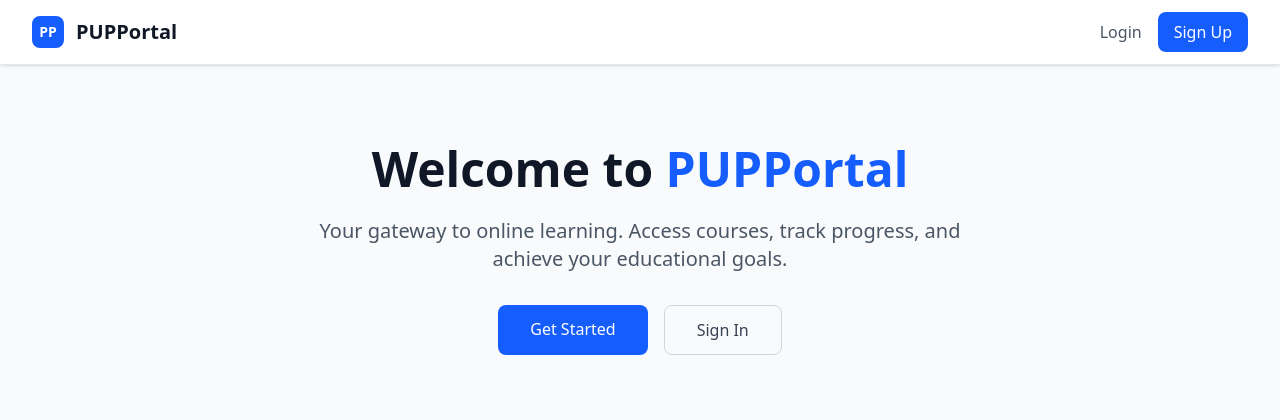
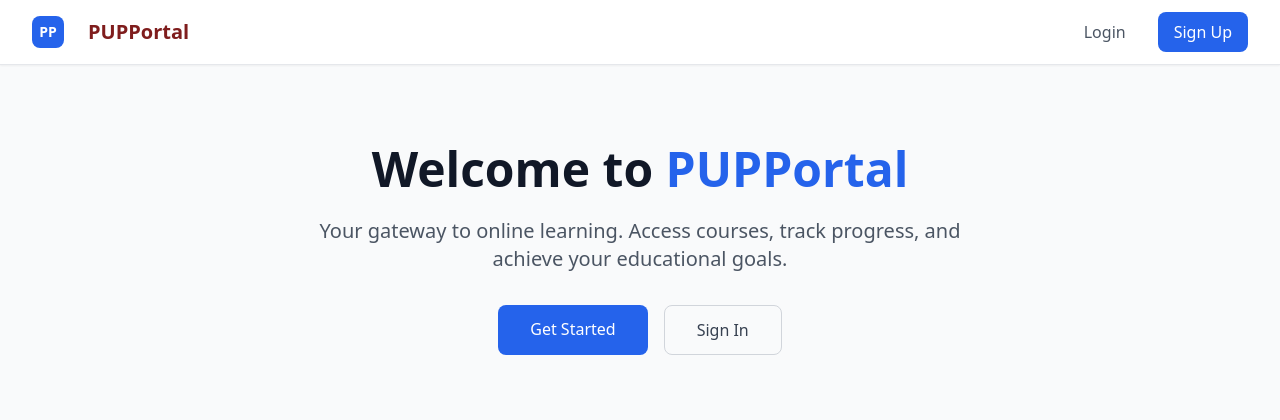
Before and after one commit to geraldsberongoy/php-mvc, a PHP site: template framework/views/landing.html.twig in a window 1280 px wide. Shown: the top 420 px of the page. Run offline with PHP 8.4, Linux system fonts and the light colour scheme; the template is opened without the code that fills it, so the values that code supplies are empty; some libraries are stand-ins or nearby versions.

Commit message:
feat(styles): add text-red-900 utility class and update navigation link color

```diff
--- a/framework/public/css/style.css
+++ b/framework/public/css/style.css
@@ -1003,6 +1003,9 @@
   .text-red-800 {
     color: var(--color-red-800);
   }
+  .text-red-900 {
+    color: var(--color-red-900);
+  }
   .text-white {
     color: var(--color-white);
   }
--- a/framework/views/auth/login.html.twig
+++ b/framework/views/auth/login.html.twig
@@ -11,6 +11,7 @@
 	<!-- Tailwind CSS -->
 	<script src="https://cdn.tailwindcss.com"></script>
 	<link href="/css/style.css" rel="stylesheet">
+</head>
 
 <body class="bg-gray-50 min-h-screen">
     {% include 'components/navigation.html.twig' %}
--- a/framework/views/auth/register.html.twig
+++ b/framework/views/auth/register.html.twig
@@ -7,7 +7,9 @@
 	<meta charset="UTF-8">
 	<meta name="viewport" content="width=device-width, initial-scale=1.0">
 	<title>Sign Up - PUPPortal</title>
+	<script src="https://cdn.tailwindcss.com"></script>
 	<link href="/css/style.css" rel="stylesheet">
+</head>
 
 <body class="bg-gray-50 min-h-screen">
     {% include 'components/navigation.html.twig' %}
--- a/framework/views/components/navigation.html.twig
+++ b/framework/views/components/navigation.html.twig
@@ -9,7 +9,7 @@
                 <div class="w-8 h-8 bg-blue-600 rounded-lg flex items-center justify-center">
                     <span class="text-white font-bold text-sm">PP</span>
                 </div>
-                <a href="{{ isAuthenticated ? '/dashboard' : '/' }}" class="text-xl font-bold text-gray-900">PUPPortal</a>
+                <a href="{{ isAuthenticated ? '/dashboard' : '/' }}" class="text-xl font-bold text-red-900">PUPPortal</a>
             </div>
 
             <!-- Navigation Items -->
--- a/framework/views/landing.html.twig
+++ b/framework/views/landing.html.twig
@@ -1,4 +1,5 @@
-<!DOCTYPE html>
+{% from 'components/buttons.html.twig' import primary, secondary %}
+{% from 'components/feature_card.html.twig' import feature_card %}<!DOCTYPE html>
 <html lang="en">
 <head>
     <meta charset="UTF-8">
@@ -7,10 +8,9 @@
 
     <!-- Custom CSS -->
     <link href="/css/style.css" rel="stylesheet">
+    <script src="https://cdn.tailwindcss.com"></script>
 </head>
 <body class="bg-gray-50 min-h-screen pt-[65px]">
-    {% from 'components/buttons.html.twig' import primary, secondary %}
-    {% from 'components/feature_card.html.twig' import feature_card %}
     {% include 'components/navigation.html.twig' %}
 
     <!-- Hero Section -->
```
